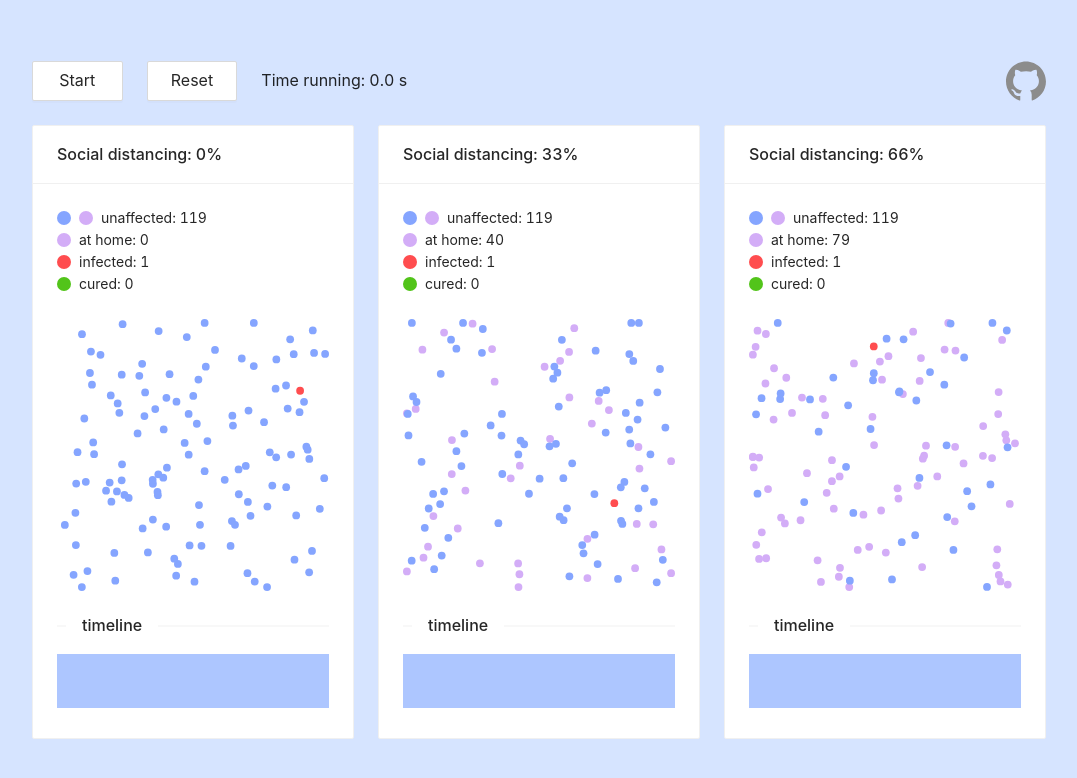
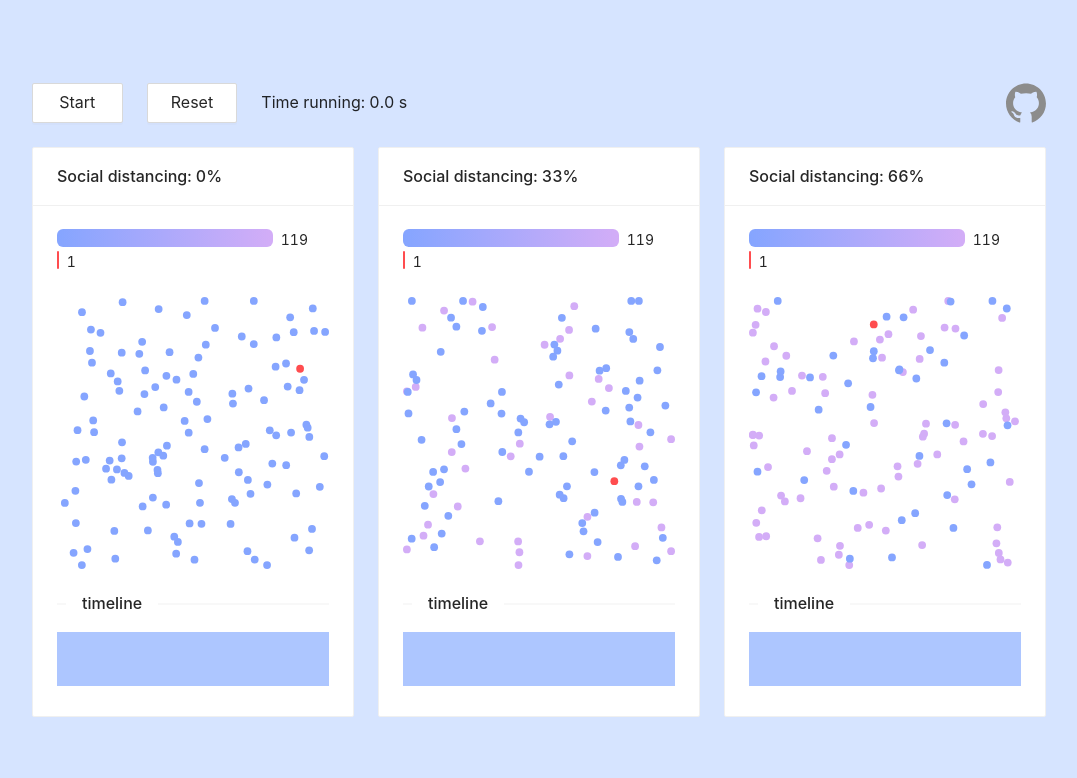
Before and after one commit to jakubtelec/stay-home-sim, a React (Create React App) app: page / in a window 1280 px wide. Shown: the top 778 px of the page, without its empty margins (101-1178 px from the left). Built offline with nearby package versions, Linux system fonts and the light colour scheme.

Commit message:
Animated barcharts  + state updating fixes.

```diff
--- a/src/components/Board/Chart.js
+++ b/src/components/Board/Chart.js
@@ -46,18 +46,17 @@ class Chart extends PureComponent {
   addData() {
     const { infected, cured } = this.props;
     const { data } = this.state;
-
     if (this.props.running) {
       const newData = [...data, { infected, cured }];
       this.setState({ data: newData });
       if (this.myP5) this.myP5.draw();
     }
-    if (infected) this.timeout = setTimeout(() => this.addData(), 100);
+    // if (infected) this.timeout = setTimeout(() => this.addData(), 100);
   }
 
   componentDidMount() {
     this.myP5 = new p5(this.Sketch, this.myRef.current);
-    this.timeout = setTimeout(() => this.addData(), 300);
+    this.addData();
   }
 
   render() {
--- a/src/components/Board/Info.js
+++ b/src/components/Board/Info.js
@@ -5,46 +5,65 @@ import "antd/dist/antd.css";
 
 const infoDefs = [
   {
-    label: "unaffected",
-    colors: [THEME.UNAFFECTED, THEME.AT_HOME],
-    getter: ({ infected, cured }) => POPULATION_SIZE - infected - cured
+    styleGetter: ({ infected, cured }) => ({
+      backgroundImage: `linear-gradient(90deg,${THEME.UNAFFECTED}, ${THEME.AT_HOME})`
+    }),
+    valGetter: ({ unaffected }) => unaffected
   },
   {
-    label: "at home",
-    colors: [THEME.AT_HOME],
-    getter: ({ atHome }) => atHome
+    styleGetter: () => ({
+      background: THEME.HIGHEST_INFECTED
+    }),
+    valGetter: ({ highestInfected }) => highestInfected
   },
   {
-    label: "infected",
-    colors: [THEME.INFECTED],
-    getter: ({ infected }) => infected
+    styleGetter: () => ({ background: THEME.INFECTED }),
+    valGetter: ({ infected }) => infected
   },
   {
-    label: "cured",
-    colors: [THEME.CURED],
-    getter: ({ cured }) => cured
+    styleGetter: () => ({ background: THEME.CURED }),
+    valGetter: ({ cured }) => cured
   }
 ];
 
 const Info = props => (
   <div className="info">
-    {infoDefs.map(({ label, colors, getter }, idx) => (
-      <div
-        key={`info_${idx}`}
-        style={{ display: "flex", alignItems: "center" }}
-      >
-        {colors.map((color, _idx) => (
+    {infoDefs.map(({ styleGetter, valGetter }, idx) => {
+      const value = valGetter(props);
+
+      return value ? (
+        <div
+          key={`info_${idx}`}
+          style={{
+            display: "flex",
+            flexWrap: "wrap",
+            width: props.playgroundSize
+          }}
+        >
           <div
-            className="person"
-            style={{ backgroundColor: color }}
-            key={`legend_${idx}_${_idx}`}
+            className="bar-container"
+            style={{ widht: props.playgroundSize }}
           >
-            {" "}
+            {value && (
+              <div
+                className="bar"
+                style={{
+                  ...styleGetter(props),
+                  width: `${(valGetter(props) / POPULATION_SIZE) *
+                    props.playgroundSize *
+                    0.8}px`
+                }}
+              >
+                {" "}
+              </div>
+            )}
           </div>
-        ))}
-        {label}: {getter(props)}
-      </div>
-    ))}
+          {value}
+        </div>
+      ) : (
+        <div />
+      );
+    })}
   </div>
 );
 
--- a/src/components/Board/index.js
+++ b/src/components/Board/index.js
@@ -14,16 +14,38 @@ class Board extends React.Component {
     this.myRef = React.createRef();
     this.state = {
       playgroundSize: 0,
+      unaffected: POPULATION_SIZE - 1,
       infected: 1,
+      highestInfected: 0,
       cured: 0,
       cureTime: 8 * 1000,
       initRender: true
     };
   }
 
+  countStats(population, self) {
+    const infected = population.filter(({ infected }) => infected).length;
+    self.setState({
+      unaffected: population.filter(
+        ({ infected, cured }) => !infected && !cured
+      ).length,
+      infected,
+      highestInfected:
+        self.props.running && Math.max(infected, self.state.highestInfected),
+
+      cured: population.filter(({ cured }) => cured).length
+    });
+    // if (population.some(({ cured, infected }) => cured && infected)) {
+    //   console.log("Elo dupsko!");
+    // }
+  }
+
   Sketch = p => {
     const self = this,
-      { percIsolated, playgroundSize } = self.props,
+      {
+        countStats,
+        props: { percIsolated, playgroundSize }
+      } = self,
       atHome = Math.round((percIsolated / 100) * POPULATION_SIZE),
       displaySize = playgroundSize / 35,
       maxSpeed = displaySize / 8,
@@ -53,13 +75,20 @@ class Board extends React.Component {
         if (self.state.initRender) {
           self.setState({ initRender: false });
         }
+        if (!self.countInterval && !self.state.initRender)
+          self.countInterval = setInterval(
+            () => countStats(population, self),
+            500
+          );
         if (
           self.props.running &&
           !population[POPULATION_SIZE - 1].infectionTime
         )
           population[POPULATION_SIZE - 1].infectionTime = Date.now();
+
+        population.forEach(person => person.checkStatus());
+
         population.forEach(person => {
-          person.checkStatus();
           person.collide();
           person.move();
           person.display();
@@ -83,13 +112,12 @@ class Board extends React.Component {
       }
 
       checkStatus() {
-        if (this.infected && !this.cured && this.infectionTime) {
+        if (!this.cured && this.infected && this.infectionTime) {
           if (Date.now() - this.infectionTime > self.state.cureTime) {
+            this.infected = false;
             this.cured = true;
-            self.setState({
-              infected: self.state.infected - 1,
-              cured: self.state.cured + 1
-            });
+            this.infectionTime = 0;
+            console.log(this.infected);
           }
         }
       }
@@ -117,16 +145,15 @@ class Board extends React.Component {
               other.vy += ay;
             }
 
-            if (!this.cured && this.infected !== other.infected) {
-              if (this.infected && !other.infected) {
-                other.infected = true;
-                other.infectionTime = Date.now();
-                self.setState({ infected: self.state.infected + 1 });
-              } else if (!other.cured) {
-                this.infected = true;
-                this.infectionTime = Date.now();
-                self.setState({ infected: self.state.infected + 1 });
-              }
+            let target;
+            if (this.infected && !other.infected) {
+              target = other;
+            } else if (!this.infected && other.infected) {
+              target = this;
+            }
+            if (target && !target.cured) {
+              target.infected = true;
+              target.infectionTime = Date.now();
             }
           }
         }
@@ -166,16 +193,16 @@ class Board extends React.Component {
     }
   };
 
-  refreshP5() {
+  componentDidMount() {
     this.myP5 = new p5(this.Sketch, this.myRef.current);
   }
 
-  componentDidMount() {
-    this.refreshP5();
+  componentWillUnmount() {
+    clearInterval(this.countInterval);
   }
 
   render() {
-    const { infected, cured } = this.state;
+    const { unaffected, infected, cured, highestInfected } = this.state;
     const { percIsolated, running, playgroundSize } = this.props;
     const atHome = Math.round((percIsolated / 100) * POPULATION_SIZE);
     return (
@@ -184,13 +211,22 @@ class Board extends React.Component {
           {/* <Divider orientation="left">{"%"}</Divider> */}
           {/* <Controls percIsolated={percIsolated} />
           <Divider orientation="left">stats</Divider> */}
-          <Info infected={infected} cured={cured} atHome={atHome} />
+          <Info
+            playgroundSize={playgroundSize}
+            unaffected={unaffected}
+            infected={infected}
+            cured={cured}
+            atHome={atHome}
+            highestInfected={highestInfected}
+          />
           <div ref={this.myRef} />
           <Divider orientation="left">timeline</Divider>
           <Chart
             playgroundSize={playgroundSize}
+            unaffected={unaffected}
             infected={infected}
             cured={cured}
+            highestInfected={highestInfected}
             running={running}
           />
         </Card>
--- a/src/constants/index.js
+++ b/src/constants/index.js
@@ -2,6 +2,7 @@ import { red, geekblue, green, purple, grey } from "@ant-design/colors";
 
 export const THEME = {
   INFECTED: red[4],
+  HIGHEST_INFECTED: red[2],
   CURED: green[5],
   UNAFFECTED: geekblue[3],
   CHART_BACKGROUND: geekblue[2],
--- a/src/styles.css
+++ b/src/styles.css
@@ -47,23 +47,16 @@
   align-items: center;
 }
 
-.footer {
-  position: fixed;
-  width: 100%;
-  height: 40px;
-  bottom: 0px;
-  display: flex;
-  justify-content: space-around;
-  align-items: center;
+.bar-container {
+  height: 18px;
 }
 
-.person {
-  height: 1em;
-  width: 1em;
-  border-radius: 50%;
+.bar {
+  height: 18px;
+  border-radius: 6px;
   display: inline-block;
-  /* margin-left: 0.5em; */
   margin-right: 8px;
+  transition: all 0.5s ease;
 }
 
 .info {
```
